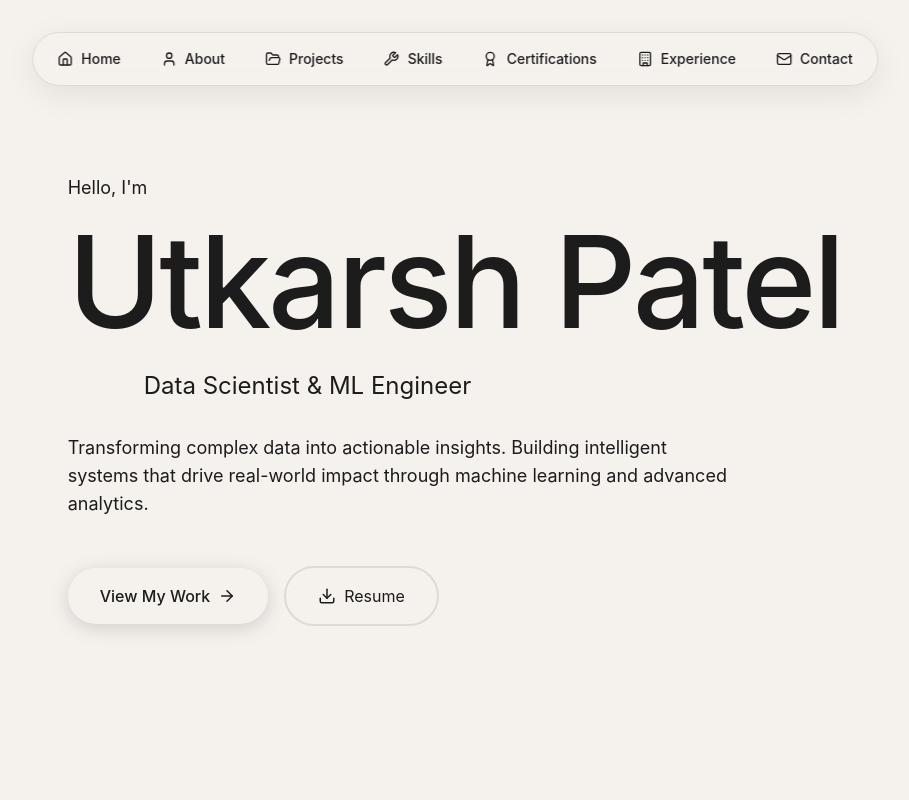
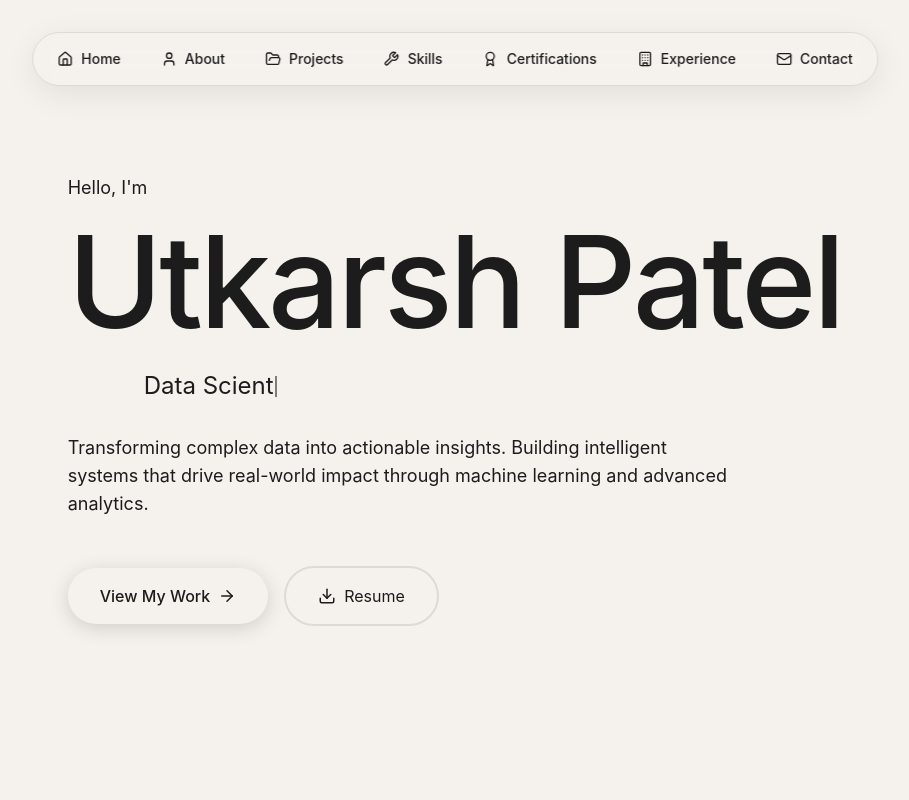
Before and after one commit to Utkarsh-Patel01/Design-portfolio, a React (Vite) app: page / in a window 1280 px wide. Shown: the top 800 px of the page, without its empty margins (185-1094 px from the left). Built offline with nearby package versions, Linux system fonts and the light colour scheme.

Commit message:
feat: add animated typewriter effect to hero section role

```diff
--- a/src/app/App.tsx
+++ b/src/app/App.tsx
@@ -21,6 +21,7 @@ import { ProjectCard } from "./components/ProjectCard";
 import { CertificationCard } from "./components/CertificationCard";
 import { SkillCategory } from "./components/SkillCategory";
 import { CustomCursor } from "./components/CustomCursor";
+import { Typewriter } from "./components/Typewriter";
 
 export default function App() {
   const [activeSection, setActiveSection] = useState("home");
@@ -216,8 +217,8 @@ export default function App() {
               className="flex items-center gap-3 mb-8 justify-center lg:justify-start"
             >
               <div className="h-px w-16 bg-foreground" />
-              <p className="text-xl md:text-2xl text-muted-foreground">
-                Data Scientist & ML Engineer
+              <p className="text-xl md:text-2xl text-muted-foreground min-w-[280px]">
+                <Typewriter words={["Data Scientist & ML Engineer", "AI Solutions Developer", "Big Data Analyst"]} />
               </p>
             </motion.div>
             <motion.p
--- /dev/null
+++ b/src/app/components/Typewriter.tsx
@@ -0,0 +1,55 @@
+import { useState, useEffect } from 'react';
+
+interface TypewriterProps {
+  words: string[];
+  typingSpeed?: number;
+  deletingSpeed?: number;
+  delayBeforeDelete?: number;
+}
+
+export function Typewriter({
+  words,
+  typingSpeed = 100,
+  deletingSpeed = 50,
+  delayBeforeDelete = 2000,
+}: TypewriterProps) {
+  const [currentWordIndex, setCurrentWordIndex] = useState(0);
+  const [currentText, setCurrentText] = useState('');
+  const [isDeleting, setIsDeleting] = useState(false);
+
+  useEffect(() => {
+    let timer: ReturnType<typeof setTimeout>;
+
+    const currentWord = words[currentWordIndex];
+
+    if (isDeleting) {
+      if (currentText === '') {
+        setIsDeleting(false);
+        setCurrentWordIndex((prev) => (prev + 1) % words.length);
+      } else {
+        timer = setTimeout(() => {
+          setCurrentText(currentText.substring(0, currentText.length - 1));
+        }, deletingSpeed);
+      }
+    } else {
+      if (currentText === currentWord) {
+        timer = setTimeout(() => {
+          setIsDeleting(true);
+        }, delayBeforeDelete);
+      } else {
+        timer = setTimeout(() => {
+          setCurrentText(currentWord.substring(0, currentText.length + 1));
+        }, typingSpeed);
+      }
+    }
+
+    return () => clearTimeout(timer);
+  }, [currentText, isDeleting, currentWordIndex, words, typingSpeed, deletingSpeed, delayBeforeDelete]);
+
+  return (
+    <span className="inline-block relative">
+      {currentText}
+      <span className="animate-pulse ml-[1px] inline-block w-[2px] h-[0.9em] bg-current align-middle -translate-y-[1px]" />
+    </span>
+  );
+}
```
